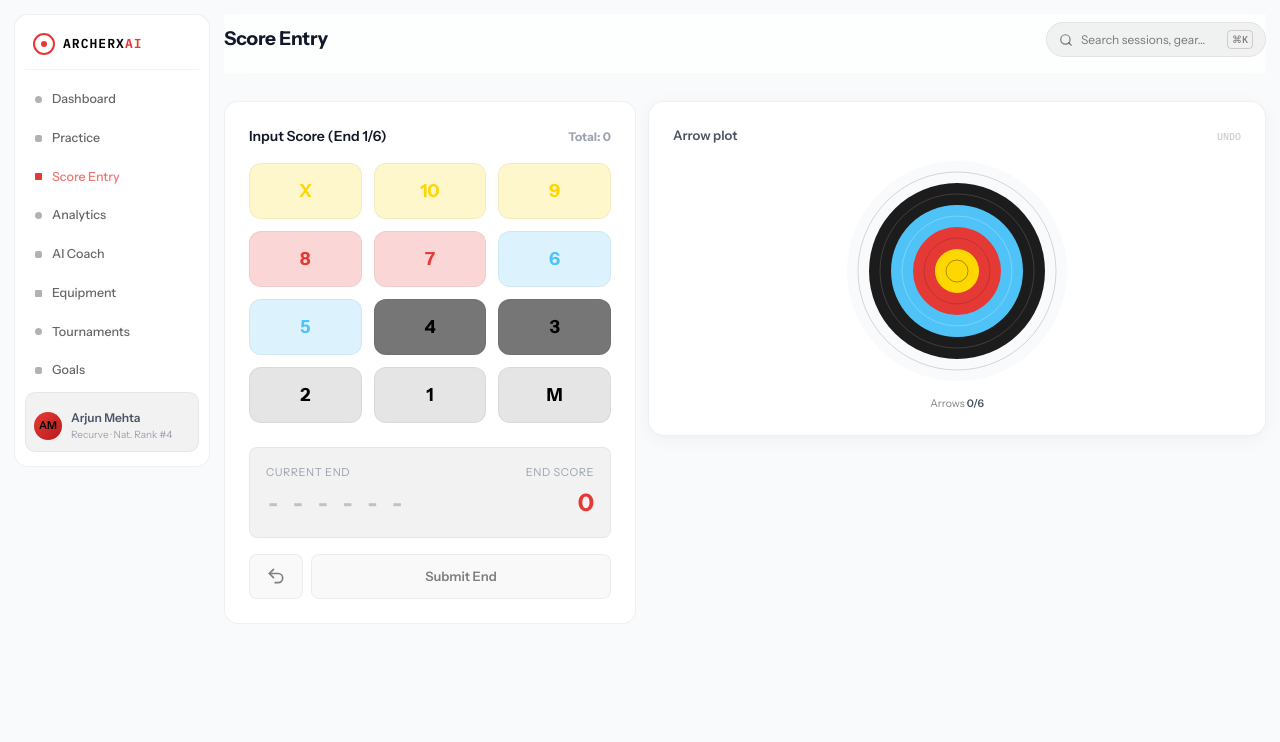
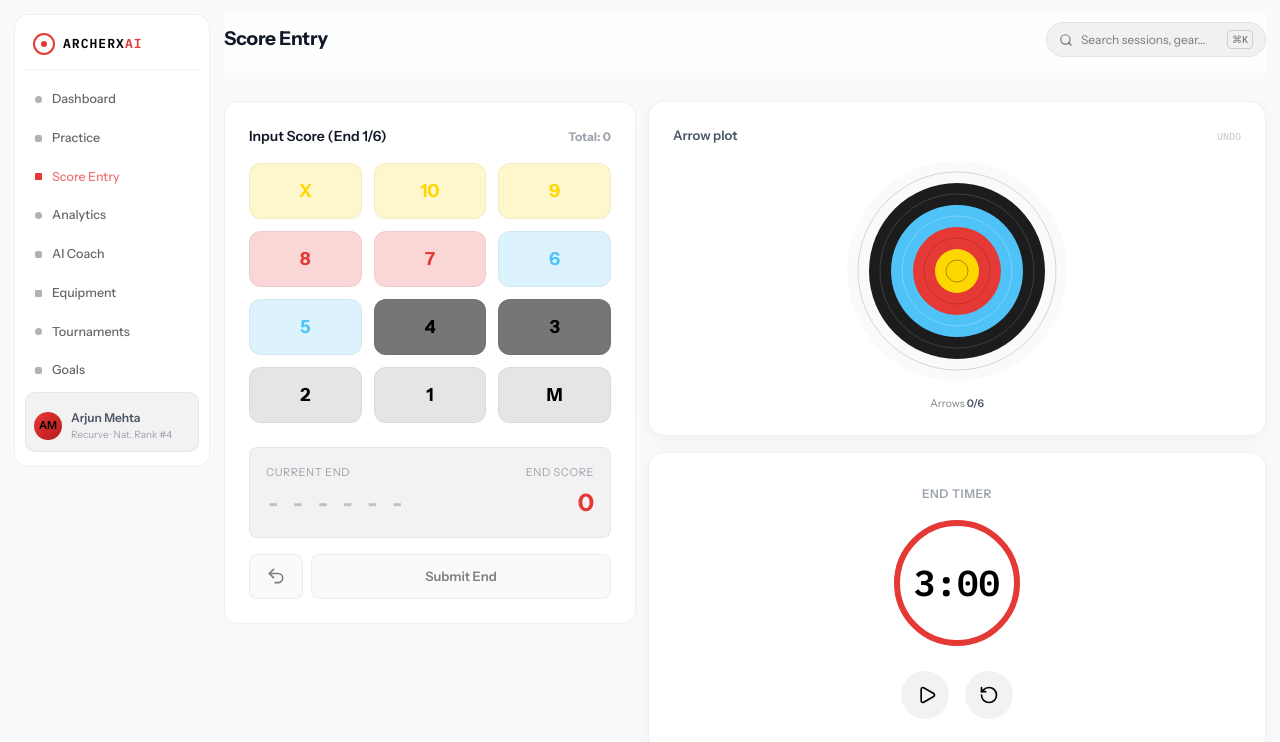
Before and after one commit to sudaaher74-ctrl/siddhi, a Next.js app in the folder frontend/: page /score-entry in a window 1280 px wide. Shown: the top 742 px of the page. Built offline with nearby package versions, Linux system fonts and the light colour scheme; no server answers.

Commit message:
feat: add 3-minute archery countdown timer with browser buzzer

```diff
--- /dev/null
+++ b/frontend/components/ArcheryTimer.tsx
@@ -0,0 +1,152 @@
+"use client";
+
+import React, { useState, useEffect, useRef } from "react";
+import Card from "@/components/ui/Card";
+import { Play, Pause, RotateCcw } from "lucide-react";
+
+interface ArcheryTimerProps {
+  resetCount: number;
+}
+
+export default function ArcheryTimer({ resetCount }: ArcheryTimerProps) {
+  const TOTAL_SECONDS = 180; // 3 minutes
+  const [timeLeft, setTimeLeft] = useState(TOTAL_SECONDS);
+  const [isRunning, setIsRunning] = useState(false);
+
+  // Track if we already played the buzzer for this round
+  const hasBuzzedRef = useRef(false);
+
+  useEffect(() => {
+    // Reset timer when resetCount changes
+    setTimeLeft(TOTAL_SECONDS);
+    setIsRunning(false);
+    hasBuzzedRef.current = false;
+  }, [resetCount]);
+
+  useEffect(() => {
+    let interval: NodeJS.Timeout;
+
+    if (isRunning && timeLeft > 0) {
+      interval = setInterval(() => {
+        setTimeLeft((prev) => prev - 1);
+      }, 1000);
+    } else if (timeLeft === 0 && !hasBuzzedRef.current) {
+      hasBuzzedRef.current = true;
+      setIsRunning(false);
+      playBuzzer();
+    }
+
+    return () => {
+      if (interval) clearInterval(interval);
+    };
+  }, [isRunning, timeLeft]);
+
+  const playBuzzer = () => {
+    try {
+      const audioCtx = new (window.AudioContext || (window as any).webkitAudioContext)();
+
+      // Create oscillator for beep
+      const oscillator = audioCtx.createOscillator();
+      const gainNode = audioCtx.createGain();
+
+      oscillator.connect(gainNode);
+      gainNode.connect(audioCtx.destination);
+
+      // Archery buzzer is usually a harsh square or sawtooth wave
+      oscillator.type = "sawtooth";
+      oscillator.frequency.setValueAtTime(440, audioCtx.currentTime); // A4
+
+      // Volume envelope
+      gainNode.gain.setValueAtTime(0, audioCtx.currentTime);
+      gainNode.gain.linearRampToValueAtTime(1, audioCtx.currentTime + 0.05);
+      gainNode.gain.linearRampToValueAtTime(1, audioCtx.currentTime + 1.5); // Hold for 1.5s
+      gainNode.gain.linearRampToValueAtTime(0, audioCtx.currentTime + 1.6);
+
+      oscillator.start(audioCtx.currentTime);
+      oscillator.stop(audioCtx.currentTime + 1.6);
+    } catch (err) {
+      console.warn("AudioContext not supported or blocked", err);
+    }
+  };
+
+  const handleStartPause = () => {
+    setIsRunning(!isRunning);
+  };
+
+  const handleReset = () => {
+    setTimeLeft(TOTAL_SECONDS);
+    setIsRunning(false);
+    hasBuzzedRef.current = false;
+  };
+
+  const formatTime = (seconds: number) => {
+    const m = Math.floor(seconds / 60);
+    const s = seconds % 60;
+    return `${m}:${s.toString().padStart(2, "0")}`;
+  };
+
+  const progressPercentage = (timeLeft / TOTAL_SECONDS) * 100;
+
+  // Change color based on time left (e.g., last 30 seconds goes red/yellow)
+  let circleColor = "text-accent";
+  if (timeLeft <= 30) circleColor = "text-gold";
+  if (timeLeft <= 10) circleColor = "text-[#E53935]";
+
+  return (
+    <Card>
+      <div className="flex flex-col items-center justify-center p-2">
+        <h2 className="text-[12px] font-semibold text-text-dim uppercase tracking-wider mb-4">
+          End Timer
+        </h2>
+
+        {/* Circular Progress Timer */}
+        <div className="relative w-32 h-32 flex items-center justify-center mb-6">
+          <svg className="w-full h-full transform -rotate-90">
+            <circle
+              cx="64"
+              cy="64"
+              r="60"
+              fill="transparent"
+              stroke="currentColor"
+              strokeWidth="6"
+              className="text-black/5"
+            />
+            <circle
+              cx="64"
+              cy="64"
+              r="60"
+              fill="transparent"
+              stroke="currentColor"
+              strokeWidth="6"
+              strokeDasharray={377}
+              strokeDashoffset={377 - (377 * progressPercentage) / 100}
+              className={`transition-all duration-1000 ease-linear ${circleColor}`}
+            />
+          </svg>
+          <div className="absolute inset-0 flex items-center justify-center">
+            <span className={`text-4xl font-mono font-bold ${timeLeft === 0 ? "text-[#E53935]" : "text-black"}`}>
+              {formatTime(timeLeft)}
+            </span>
+          </div>
+        </div>
+
+        {/* Controls */}
+        <div className="flex items-center gap-4">
+          <button
+            onClick={handleStartPause}
+            className="w-12 h-12 flex items-center justify-center bg-black/5 hover:bg-black/10 rounded-full transition-colors"
+          >
+            {isRunning ? <Pause className="w-5 h-5 text-black" /> : <Play className="w-5 h-5 text-black ml-1" />}
+          </button>
+
+          <button
+            onClick={handleReset}
+            className="w-12 h-12 flex items-center justify-center bg-black/5 hover:bg-black/10 rounded-full transition-colors"
+          >
+            <RotateCcw className="w-5 h-5 text-black" />
+          </button>
+        </div>
+      </div>
+    </Card>
+  );
+}
--- a/frontend/components/ScoreEntryContainer.tsx
+++ b/frontend/components/ScoreEntryContainer.tsx
@@ -3,6 +3,7 @@
 import React, { useState } from "react";
 import ScorePad from "./ScorePad";
 import ArrowPlot from "./ArrowPlot";
+import ArcheryTimer from "./ArcheryTimer";
 
 export type ScoreValue = "X" | "10" | "9" | "8" | "7" | "6" | "5" | "4" | "3" | "2" | "1" | "M";
 
@@ -15,6 +16,7 @@ export type ArrowShot = {
 export default function ScoreEntryContainer() {
   const [ends, setEnds] = useState<ArrowShot[][]>(Array(6).fill([]));
   const [currentEndIndex, setCurrentEndIndex] = useState(0);
+  const [timerResetCount, setTimerResetCount] = useState(0);
 
   const currentArrows = ends[currentEndIndex] || [];
   const isSessionComplete = currentEndIndex >= 6;
@@ -41,6 +43,7 @@ export default function ScoreEntryContainer() {
     if (isSessionComplete) return;
     if (currentArrows.length === 6) {
       setCurrentEndIndex((prev) => prev + 1);
+      setTimerResetCount((prev) => prev + 1);
     }
   };
 
@@ -74,6 +77,9 @@ export default function ScoreEntryContainer() {
           handleUndo={handleUndo}
           isSessionComplete={isSessionComplete}
         />
+        <div className="mt-4">
+          <ArcheryTimer resetCount={timerResetCount} />
+        </div>
       </div>
     </div>
   );
```
